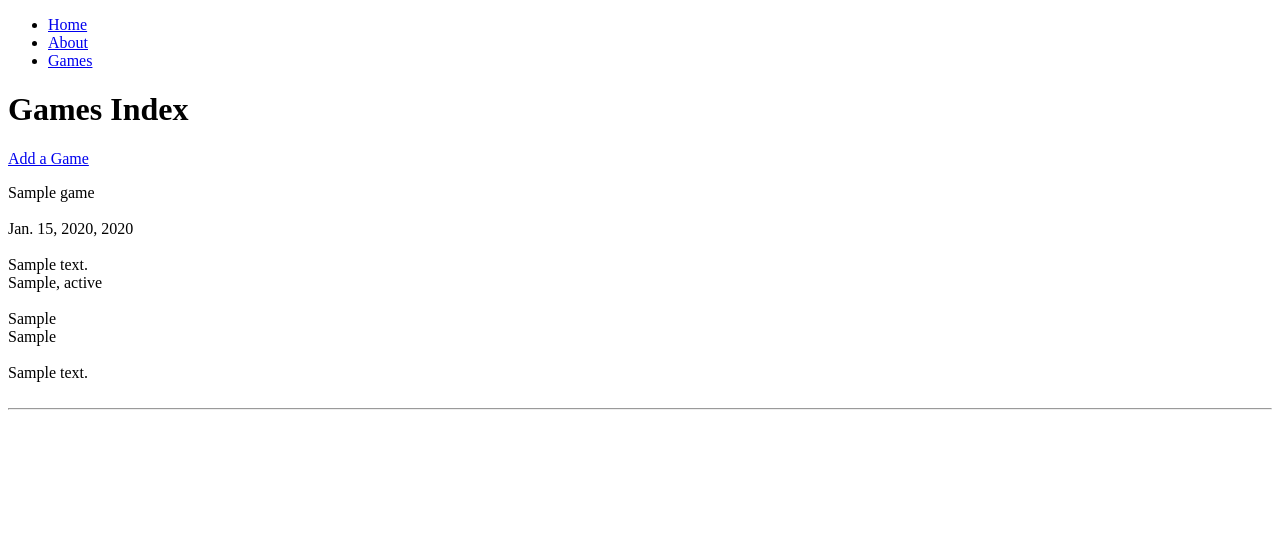
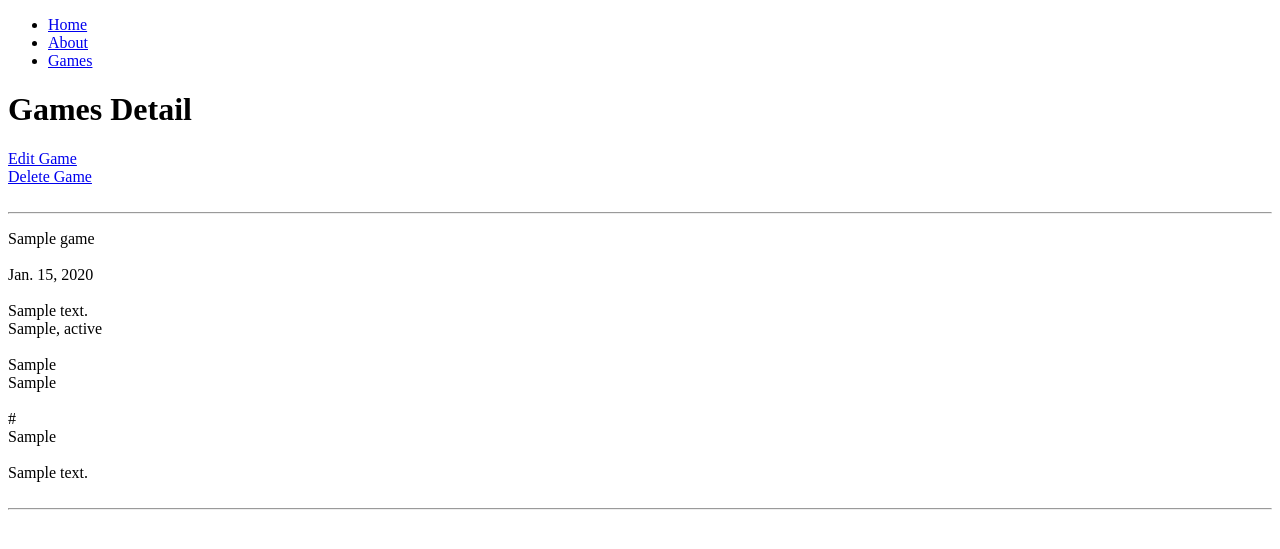
Before and after one commit to dcrhodes/nasga_project, a Django app: template main_app/templates/gamesdetail.html in a window 1280 px wide. Shown: the top 549 px of the page. Run offline with Django 3.2, Linux system fonts and the light colour scheme; the template is opened without the code that fills it: values that come from a table or form of the project are taken from there, others are empty; tables that the repository leaves empty hold one stand-in row (values such as "Sample post").

Commit message:
added game delete funationality

```diff
--- a/main_app/models.py
+++ b/main_app/models.py
@@ -8,9 +8,11 @@ class Game(models.Model):
   address = models.CharField(max_length=100)
   year = models.IntegerField()
   date = models.DateField('Competition Date')
-  organizer = models.CharField(max_length=100)
-  contact = models.CharField(max_length=100)
-  description = models.TextField(max_length=1000)
+  organizer = models.CharField(max_length=100, blank=True)
+  contact = models.CharField(max_length=100, blank=True)
+  website = models.CharField(max_length=100, blank=True)
+  facebook = models.CharField(max_length=100, blank=True)
+  description = models.TextField(max_length=1000, blank=True)
 
   def __str__(self):
     return self.name
--- a/main_app/templates/games.html
+++ b/main_app/templates/games.html
@@ -4,7 +4,7 @@
   <h1>Games Index</h1>
   <a href='/games/create/'>Add a Game</a><br><br><hr><br>
 
-<p>
+
   {% for game in games %}
     <div>
       <b>{{game.name}}</b><br><br>
@@ -17,6 +17,5 @@
 
     </div>
   {% endfor %}
-</p>
 
 {% endblock %}
--- a/main_app/templates/gamesdetail.html
+++ b/main_app/templates/gamesdetail.html
@@ -1,15 +1,15 @@
 {% extends 'base.html' %}
 
 {% block content %}
-  <h1>Games Index</h1>
-  <a href='/games/create/'>Add a Game</a>
+  <h1>Games Detail</h1>
+  <a href="{% url 'games_update' game.id %}">Edit Game</a><br>
+  <a href="{% url 'games_delete' game.id %}">Delete Game</a><br><br><hr>
 
 <p>
-  {% for game in games %}
     <div>
       {{game.name}}<br><br>
 
-      {{game.date}}, {{game.year}}<br><br>
+      {{game.date}}<br><br>
 
       {{game.address}}<br>
       {{game.city}}, {{game.state}}<br><br>
@@ -17,10 +17,12 @@
       {{game.organizer}}<br>
       {{game.contact}}<br><br>
 
+      {{game.website}}<br>
+      {{game.facebook}}<br><br>
+
       {{game.description}}<br><br><hr><br>
 
     </div>
-  {% endfor %}
 </p>
 
 {% endblock %}
--- a/main_app/urls.py
+++ b/main_app/urls.py
@@ -6,5 +6,7 @@ urlpatterns = [
   path('about/', views.about, name='about'),
   path('games/', views.games, name='games'),
   path('games/create/', views.gameform, name='game_create'),
-  path('games/<int:game_id>/', views.gamesdetail, name='gamesdetail')
+  path('games/<int:game_id>/', views.gamesdetail, name='gamesdetail'),
+  path('games/<int:pk>/update/', views.GameUpdate.as_view(), name='games_update'),
+  path('games/<int:pk>/delete/', views.GameDelete.as_view(), name='games_delete'),
 ]
```
Also changed, not shown: main_app/templates/main_app/game_confirm_delete.html (added, +19 -0 lines), main_app/views.py (+9 -34 lines), main_app/migrations/0002_auto_20210904_1734.py (added), main_app/migrations/0003_auto_20210904_1743.py (added), main_app/migrations/0004_alter_game_facebook.py (added), main_app/migrations/0005_auto_20210904_1748.py (added), main_app/migrations/0006_auto_20210904_1752.py (added).
